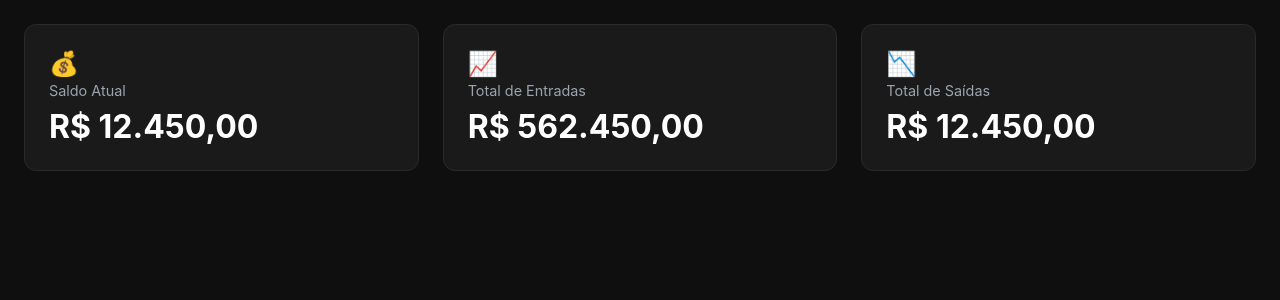
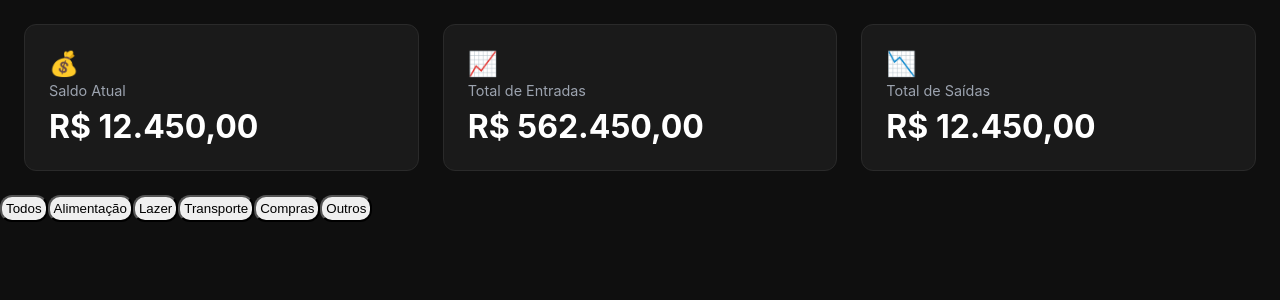
Before and after one commit to JoaoFazio/fintrack, a React (Vite) app: page / in a window 1280 px wide. Shown: the top 300 px of the page. Built offline with nearby package versions, Linux system fonts and the light colour scheme.

Commit message:
feat: componente Filtros com estado ativo

```diff
--- a/src/App.jsx
+++ b/src/App.jsx
@@ -1,13 +1,25 @@
 import "./App.css";
 import ResumoCard from "./components/ResumoCard";
+import { useState } from "react";
+import Filtros from "./components/Filtros";
 
 function App() {
+  const [categoriaSelecionada, setCategoriaSelecionada] = useState("todos");
+
   return (
-    <div className="cards-container">
-      <ResumoCard titulo={"Saldo Atual"} icone={"💰"} valor={12450} />
-      <ResumoCard titulo="Total de Entradas" icone={"📈"} valor={562450} />
-      <ResumoCard titulo="Total de Saídas" icone={"📉"} valor={12450} />
+    <div>
+      <div className="cards-container">
+        <ResumoCard titulo={"Saldo Atual"} icone={"💰"} valor={12450} />
+        <ResumoCard titulo="Total de Entradas" icone={"📈"} valor={562450} />
+        <ResumoCard titulo="Total de Saídas" icone={"📉"} valor={12450} />
+      </div>
 
+      <div className="filtros">
+        <Filtros
+          categoriaSelecionada={categoriaSelecionada}
+          onCategoriaChange={setCategoriaSelecionada}
+        />
+      </div>
     </div>
   );
 }
--- /dev/null
+++ b/src/components/Filtros.css
@@ -0,0 +1,13 @@
+.filtros {
+    display: flex;
+    gap: 12px;
+}
+
+.filtro-btn {
+    border-radius: 12px;
+    padding: 4px;
+}
+
+.ativo {
+    background-color: #10B981;
+}
--- a/src/components/Filtros.jsx
+++ b/src/components/Filtros.jsx
@@ -0,0 +1,30 @@
+import "./Filtros.css";
+
+function Filtros({ onCategoriaChange, categoriaSelecionada }) {
+  const botoes = [
+    "Todos",
+    "Alimentação",
+    "Lazer",
+    "Transporte",
+    "Compras",
+    "Outros",
+  ];
+
+  return (
+    <div>
+      {botoes.map((botao) => (
+        <button
+          key={botao}
+          className={
+            botao === categoriaSelecionada ? "filtro-btn ativo" : "filtro-btn"
+          }
+          onClick={() => onCategoriaChange(botao)}
+        >
+          {botao}
+        </button>
+      ))}
+    </div>
+  );
+}
+
+export default Filtros;
```
